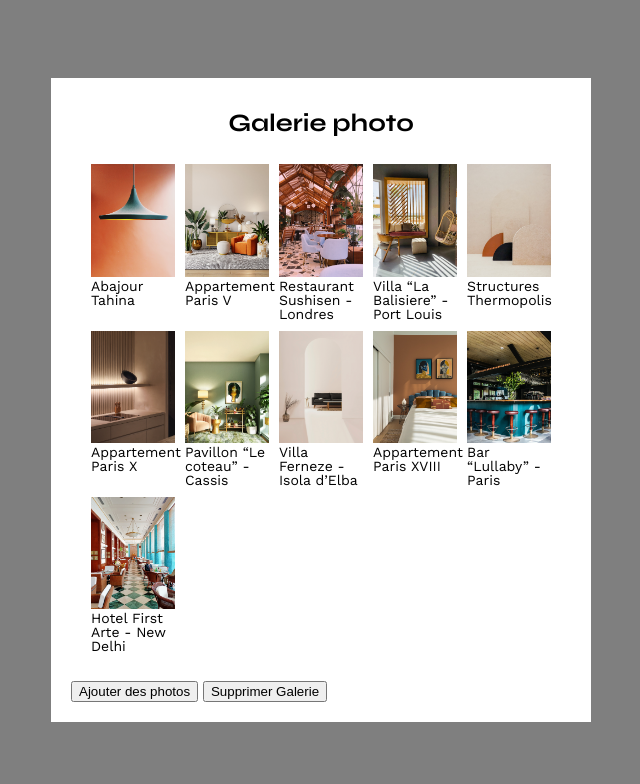
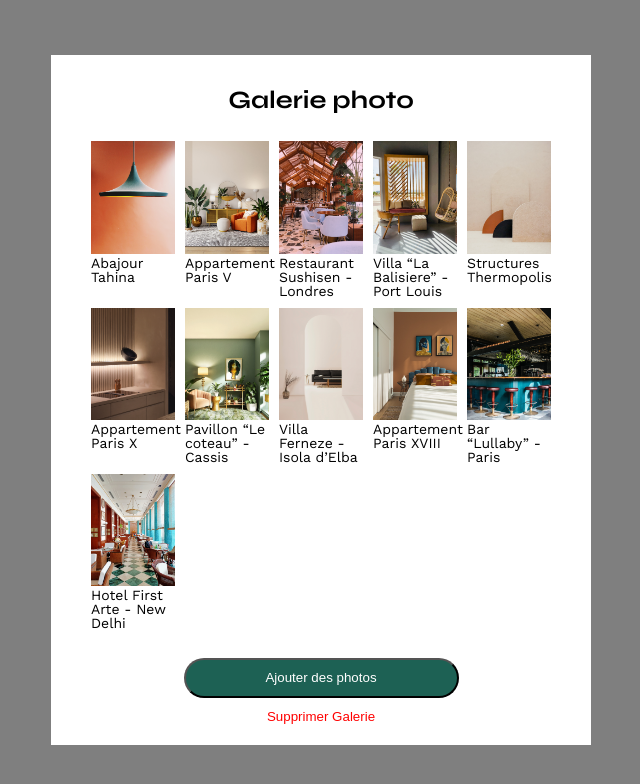
Before and after one commit to VivieRn/Creer-une-page-web-dynamique-avec-JavaScript, a plain HTML site: page Portfolio-architecte-sophie-bluel/FrontEnd/modale.html in a window 1280 px wide. Shown: the whole page, without its empty margins (319-959 px from the left). Drawn offline with nearby package versions, Linux system fonts and the light colour scheme.

Commit message:
Mise en forme des bouttons de la modale

```diff
--- a/Portfolio-architecte-sophie-bluel/FrontEnd/assets/modale.css
+++ b/Portfolio-architecte-sophie-bluel/FrontEnd/assets/modale.css
@@ -75,6 +75,27 @@
     justify-content: space-between;
 }
 
+.menuModale1 {
+    display: flex;
+    flex-direction: column;
+    align-items: center;
+}
+
+.ajouterPhotos {
+    background-color: #1D6154;
+    color: white;
+    width: 55%;
+    height: 3em;
+    border-radius: 20px;
+    margin-bottom: 2%;
+}
+
+.supprimerGalerie {
+    border: 0;
+    color: red;
+    background-color: white;
+}
+
 @keyframes fadeIn {
     from { opacity: 0;}
     to { opacity: 1;}
--- a/Portfolio-architecte-sophie-bluel/FrontEnd/modale.html
+++ b/Portfolio-architecte-sophie-bluel/FrontEnd/modale.html
@@ -108,7 +108,7 @@
             </figure>
           </div>
         </div>
-        <form method="post" enctype="multipart/form-data">
+        <form method="post" enctype="multipart/form-data" class="menuModale1">
           <button class="ajouterPhotos" type="button">
             Ajouter des photos
           </button>
```
